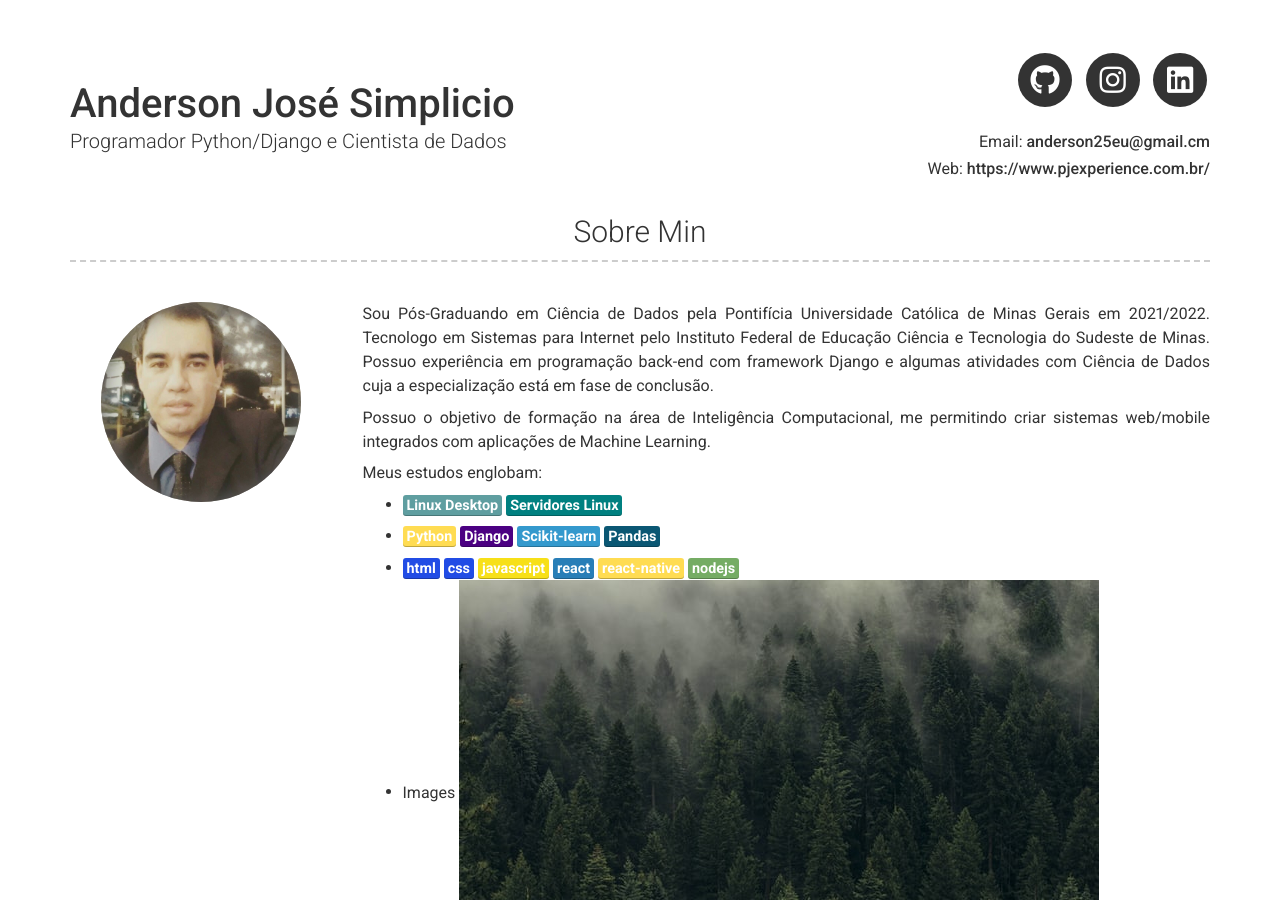
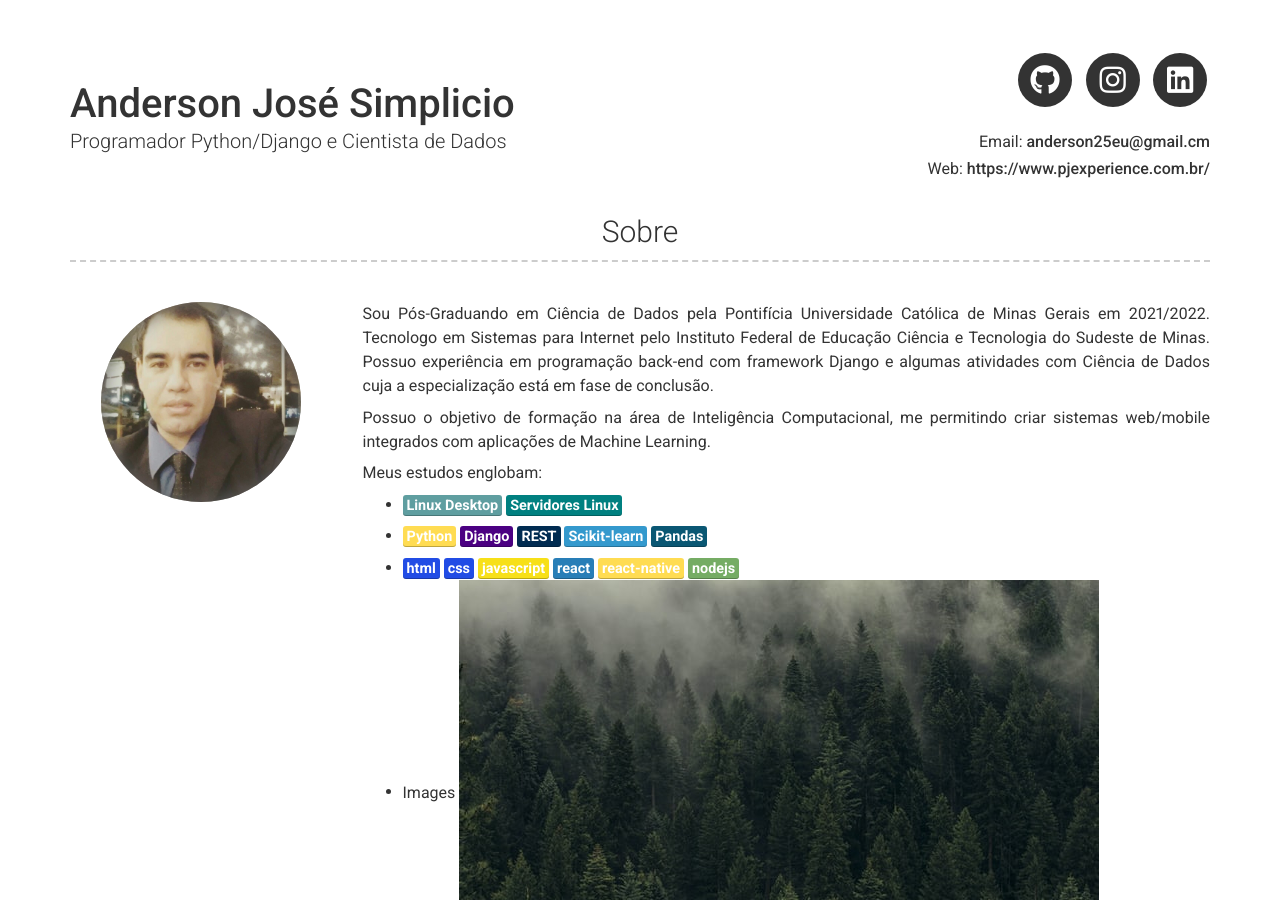
Before and after one commit to andersonsimplicio/works, a Jekyll site: the page built from index.md, in a window 1280 px wide and 900 px high. Built offline with Jekyll 4.4.1, drawn with Linux system fonts in a browser that asks for light colours; nearby versions of some CDN libraries.

Commit message:
Linguagens preferenciais

```diff
--- a/_config.yml
+++ b/_config.yml
@@ -25,7 +25,7 @@ linkedin_username: anderson-simplicio-77081b50
 
 # About Section
 # about_title: About Me (Use this to override about section title)
-about_title: Sobre Min
+about_title: Sobre
 about_profile_image: images/profile.jpg
 about_content: |
   Sou Pós-Graduando em Ciência de Dados pela Pontifícia Universidade Católica de Minas Gerais em 2021/2022.
@@ -42,6 +42,7 @@ about_content: |
 
     - <mark style="background-color:#ffdc52;font-weight: bold;">Python</mark>
       <mark style="background-color:#4B0082;font-weight: bold;">Django</mark>
+      <mark style="background-color:#002b51;font-weight: bold;">REST</mark>
       <mark style="background-color:#3499cd;font-weight: bold;">Scikit-learn</mark>
       <mark style="background-color:#0a5773;font-weight: bold;">Pandas</mark>
 
```
